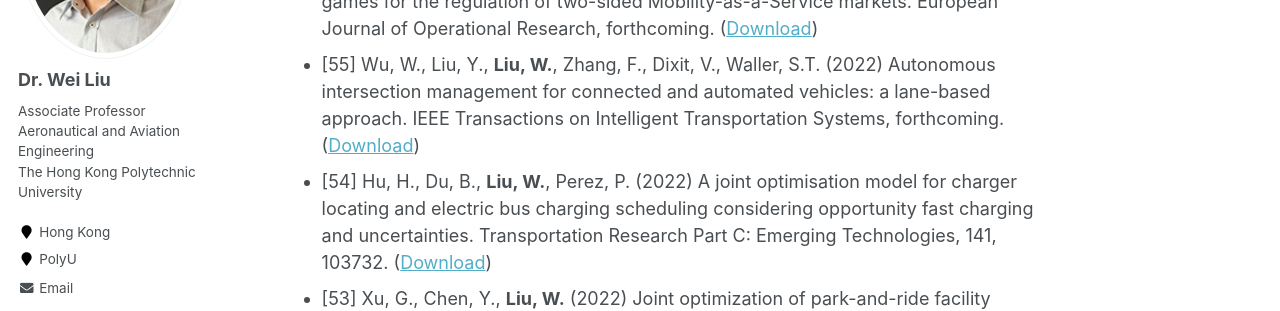
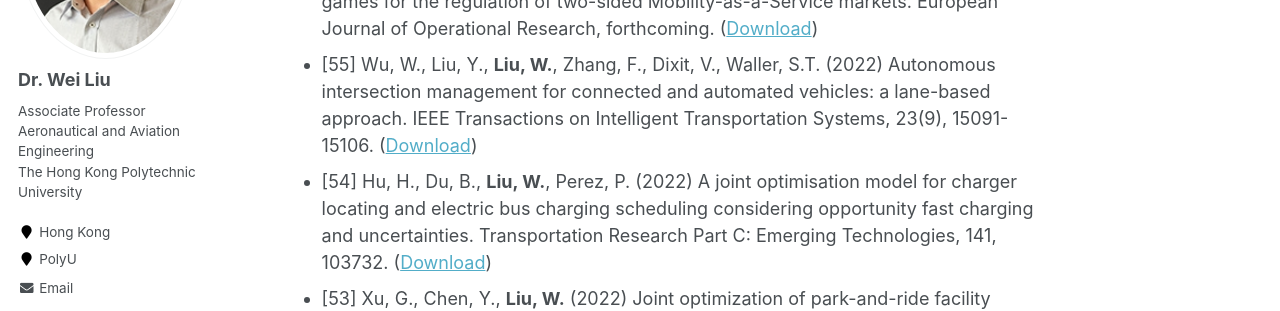
Before and after one commit to weiliu2016/weiliu2016.github.io, a Jekyll site: the page built from _pages/publications.md, in a window 1280 px wide and 900 px high, scrolled down 392 px. Shown: the part 206-517 px from the top of the window. Built offline with Jekyll 4.4.1, drawn with Linux system fonts in a browser that asks for light colours; some web fonts are replaced.

Commit message:
Update publications.md

```diff
--- a/_pages/publications.md
+++ b/_pages/publications.md
@@ -23,7 +23,7 @@ Journal Publication
 * [58] Wei, B., Zhang, X., **Liu, W.**, Saberi, M., Waller, S.T. (2022) Capacity Allocation and Tolling-Rewarding Schemes for the Morning Commute with Carpooling. Transportation Research Part C: Emerging Technologies, 142, 103789. ([Download](https://doi.org/10.1016/j.trc.2022.103789))
 * [57] Zhang, F., Lindsey, R., Yang, H., Shao, C., **Liu, W.** (2022) Two-sided pricing strategies for a parking sharing platform: reselling or commissioning?. Transportation Research Part B: Methodological, 163, 40-63. ([Download](https://doi.org/10.1016/j.trb.2022.06.009))
 * [56] Xi, H., Aussel, D., **Liu, W.**, Waller, S.T., Rey, D. (2022) Single-leader multi-follower games for the regulation of two-sided Mobility-as-a-Service markets. European Journal of Operational Research, forthcoming. ([Download](https://doi.org/10.1016/j.ejor.2022.06.041))
-* [55] Wu, W., Liu, Y., **Liu, W.**, Zhang, F., Dixit, V., Waller, S.T. (2022) Autonomous intersection management for connected and automated vehicles: a lane-based approach. IEEE Transactions on Intelligent Transportation Systems, forthcoming. ([Download](http://dx.doi.org/10.1109/TITS.2021.3136910))
+* [55] Wu, W., Liu, Y., **Liu, W.**, Zhang, F., Dixit, V., Waller, S.T. (2022) Autonomous intersection management for connected and automated vehicles: a lane-based approach. IEEE Transactions on Intelligent Transportation Systems, 23(9), 15091-15106. ([Download](http://dx.doi.org/10.1109/TITS.2021.3136910))
 * [54] Hu, H., Du, B., **Liu, W.**, Perez, P. (2022) A joint optimisation model for charger locating and electric bus charging scheduling considering opportunity fast charging and uncertainties. Transportation Research Part C: Emerging Technologies, 141, 103732. ([Download](https://doi.org/10.1016/j.trc.2022.103732))
 * [53] Xu, G., Chen, Y., **Liu, W.** (2022) Joint optimization of park-and-ride facility locations and alternate traffic restriction scheme under equilibrium flows. Transportmetrica A: Transport Science, forthcoming. ([Download](https://doi.org/10.1080/23249935.2022.2077468))
 * [52] Xu, K., Saberi, M., **Liu, W.** (2022) Dynamic pricing and penalty strategies in a coupled market with ridesourcing service and taxi considering time-dependent order cancellation behavior. Transportation Research Part C: Emerging Technologies, 138, 103621. ([Download](https://doi.org/10.1016/j.trc.2022.103621))
```
